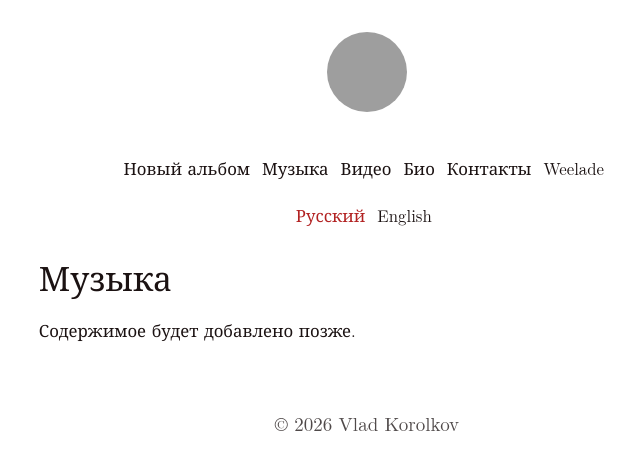
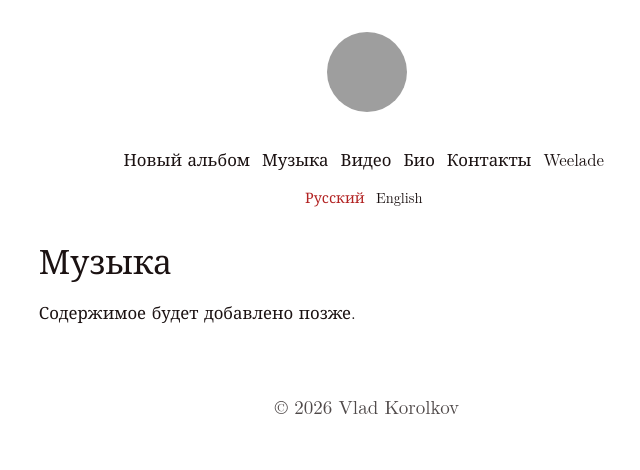
Before and after one commit to vladkorolkov/vladkorolkov-music, a Jekyll site: the page built from index.md, in a window 1280 px wide. Shown: the top 470 px of the page, without its empty margins (273-913 px from the left). Built offline with Jekyll 4.4.1, drawn with Linux system fonts in a browser that asks for light colours; grey boxes are pictures that could not be loaded.

Commit message:
Add styles for language switcher

```diff
--- a/css/style.css
+++ b/css/style.css
@@ -88,6 +88,7 @@ h2 {
 .menu {
   list-style: none;
   padding-left: 0;
+  margin: 0.5rem 0;
 }
 
 .menu li {
@@ -102,6 +103,11 @@ h2 {
 .menu a:hover,
 .menu .selected a {
   color: var(--red);
+}
+
+.lang-switch {
+  font-size: 0.9rem;
+  margin-top: 0.5rem;
 }
 
 .footer {
```
